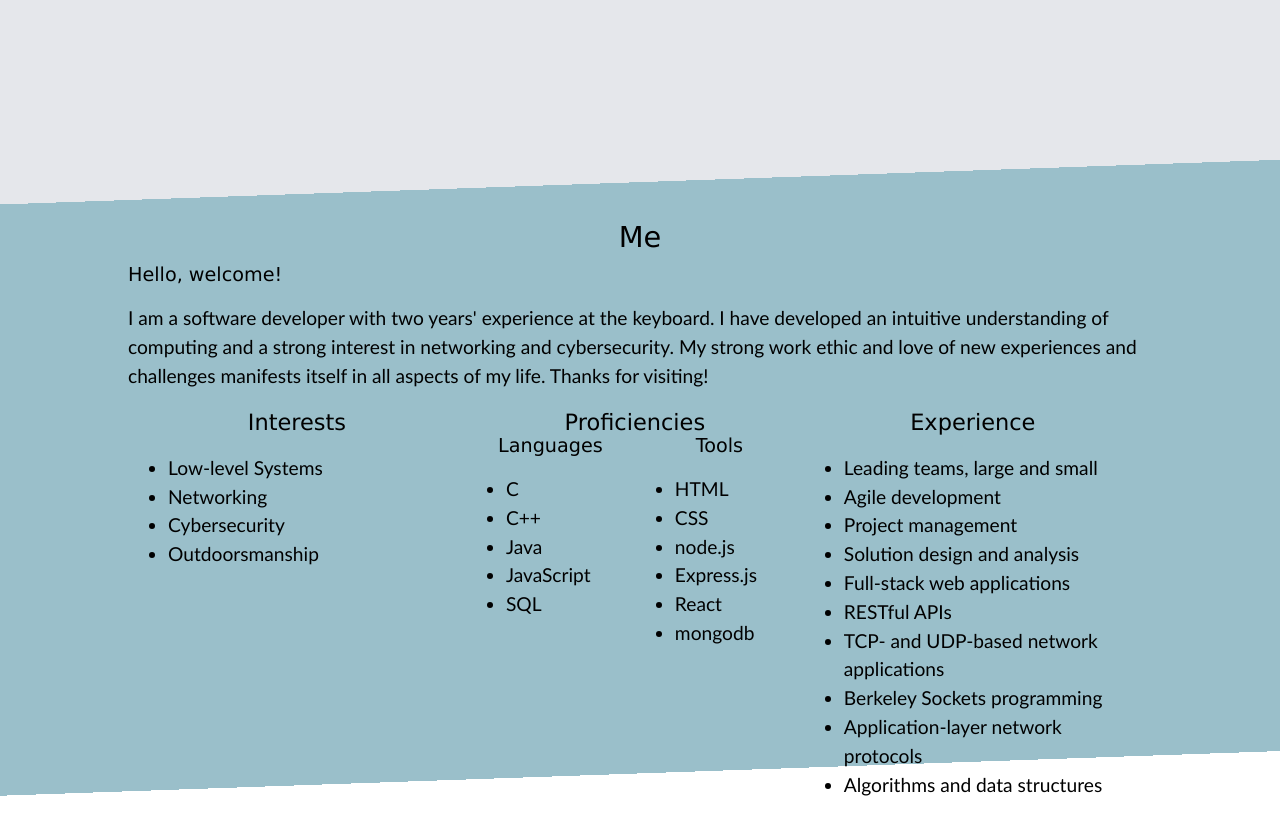
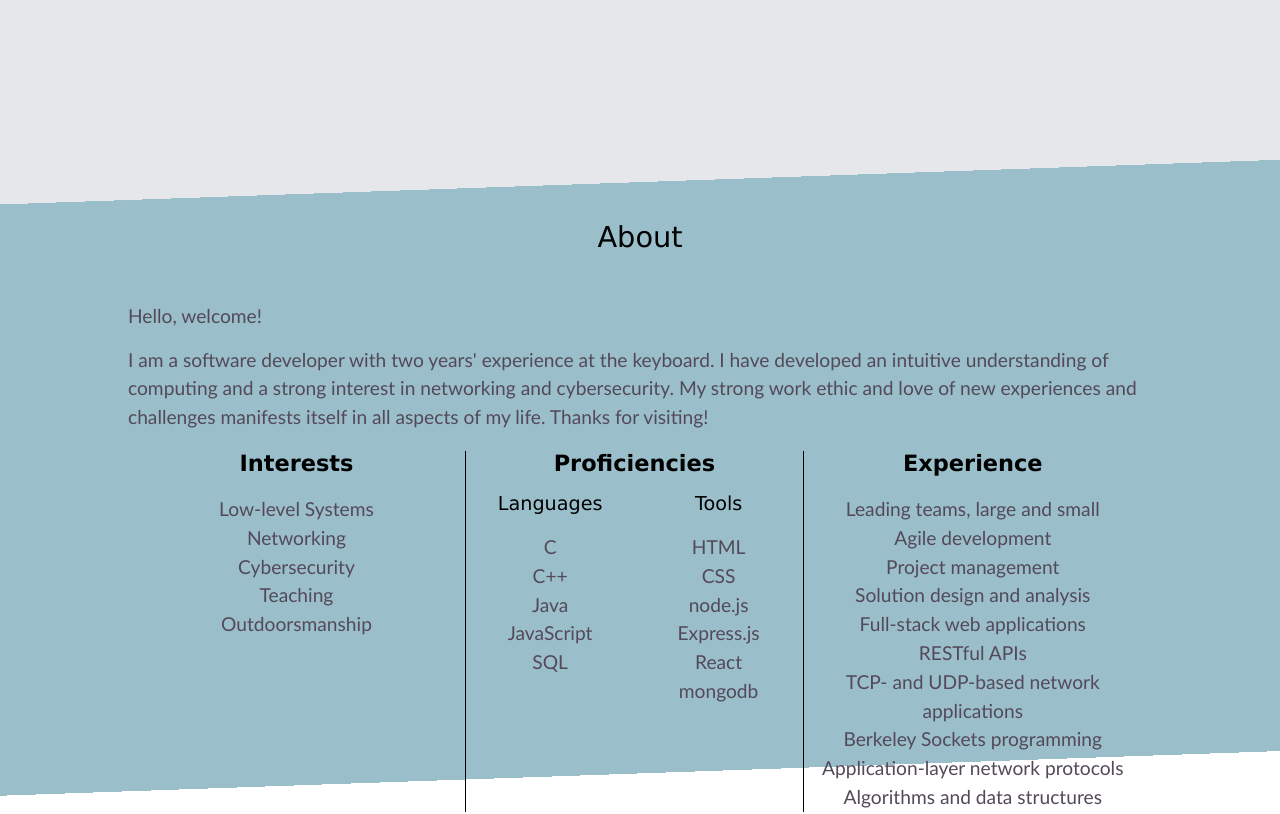
Before and after one commit to mbabey/personal-site, a React (Create React App) app in the folder front-end/: page / in a window 1280 px wide. Shown: the part 680-1494 px from the top of the page. Built offline with nearby package versions, Linux system fonts and the light colour scheme.

Commit message:
Update styles for about section

```diff
--- a/front-end/src/components/Nav.js
+++ b/front-end/src/components/Nav.js
@@ -21,7 +21,7 @@ function Nav({ scrollTo, pages }) {
             onClick={() => scrollTo(pages.about)} tabIndex={0}
             onKeyDown={(e) => handleEnterReturnKeypress(e, () => scrollTo(pages.about))}
           >
-            Me
+            About
           </li>
           <li
             onClick={() => scrollTo(pages.projects)} tabIndex={0}
@@ -33,7 +33,7 @@ function Nav({ scrollTo, pages }) {
             onClick={() => scrollTo(pages.contact)} tabIndex={0}
             onKeyDown={(e) => handleEnterReturnKeypress(e, () => scrollTo(pages.contact))}
           >
-            Contact Me
+            Contact
           </li>
         </ul>
       </div>
--- a/front-end/src/components/SectionAbout.js
+++ b/front-end/src/components/SectionAbout.js
@@ -6,7 +6,7 @@ const About = forwardRef(function About(props, ref) {
   return (
     <section id='about' ref={ref}>
       <div className='width-wrapper'>
-        <h2>Me</h2>
+        <h2>About</h2>
         <div>
           <h4 className='text-head'>Hello, welcome!</h4>
           <p>I am a software developer with two years' experience at the keyboard. I have developed an intuitive understanding of computing and a strong interest in networking and cybersecurity. My strong work ethic and love of new experiences and challenges manifests itself in all aspects of my life. Thanks for visiting!</p>
@@ -18,6 +18,7 @@ const About = forwardRef(function About(props, ref) {
               <li>Low-level Systems</li>
               <li>Networking</li>
               <li>Cybersecurity</li>
+              <li>Teaching</li>
               <li>Outdoorsmanship</li>
             </ul>
           </div>
--- a/front-end/src/components/SectionContact.js
+++ b/front-end/src/components/SectionContact.js
@@ -6,7 +6,7 @@ const Contact = forwardRef(function Contact(props, ref) {
   return (
     <section id='contact' ref={ref}>
       <div className='width-wrapper'>
-        <h2>Contact Me</h2>
+        <h2>Contact</h2>
         <p>Reach out to me through the form below with your name, email, and message:</p>
         <form autoComplete='on' action='/go' method='post'>
           <input type='text' placeholder='Your Name' required></input>
--- a/front-end/src/styles/about.css
+++ b/front-end/src/styles/about.css
@@ -1,7 +1,12 @@
 #about
 {
-  background-color: var(--col-blue-lt);
+  background: linear-gradient(178deg, var(--col-grey-lt) 10%, var(--col-blue-lt) 10%, var(--col-blue-lt) 80%, #fff 80%);
   min-height: 100vh;
+}
+
+#about .wrapper {
+  display: grid;
+  grid-template-columns: 33% 33% 33%;
 }
 
 #about h2,
@@ -10,12 +15,28 @@
   text-align: center;
 }
 
+#about p,
+#about li {
+  color: var(--col-grey-drk);
+}
+
 #about h2 {
   padding-top: 10%;
-  padding-bottom: 10px;
+}
+
+#about h3 {
+  font-weight: 600;
+}
+
+#about h4 {
+  padding-top: 10%;
 }
 
 #about h4.text-head {
+  color: var(--col-grey-drk);
+  font-family: var(--font-body);
+  padding-top: 5%;
+  font-weight: 500;
   text-align: left;
 }
 
@@ -24,13 +45,24 @@
   grid-template-columns: 50% 50%;
 }
 
-@media screen and (min-width: 700px) {
+#about ul {
+  list-style: none;
+  margin: 1em 0 0;
+  padding: 0;
+  text-align: center;
+}
+
+#about #interests,
+#about #proficiencies {
+  border-right: 1px solid #000;
+}
+
+@media screen and (max-width: 700px) {
   #about {
-    background: linear-gradient(178deg, var(--col-grey-lt) 10%, var(--col-blue-lt) 10%, var(--col-blue-lt) 80%, #fff 80%);
+    background-color: var(--col-blue-lt);
   }
 
   #about .wrapper {
-    display: grid;
-    grid-template-columns: 33% 33% 33%;
+    display: block;
   }
 }
```
